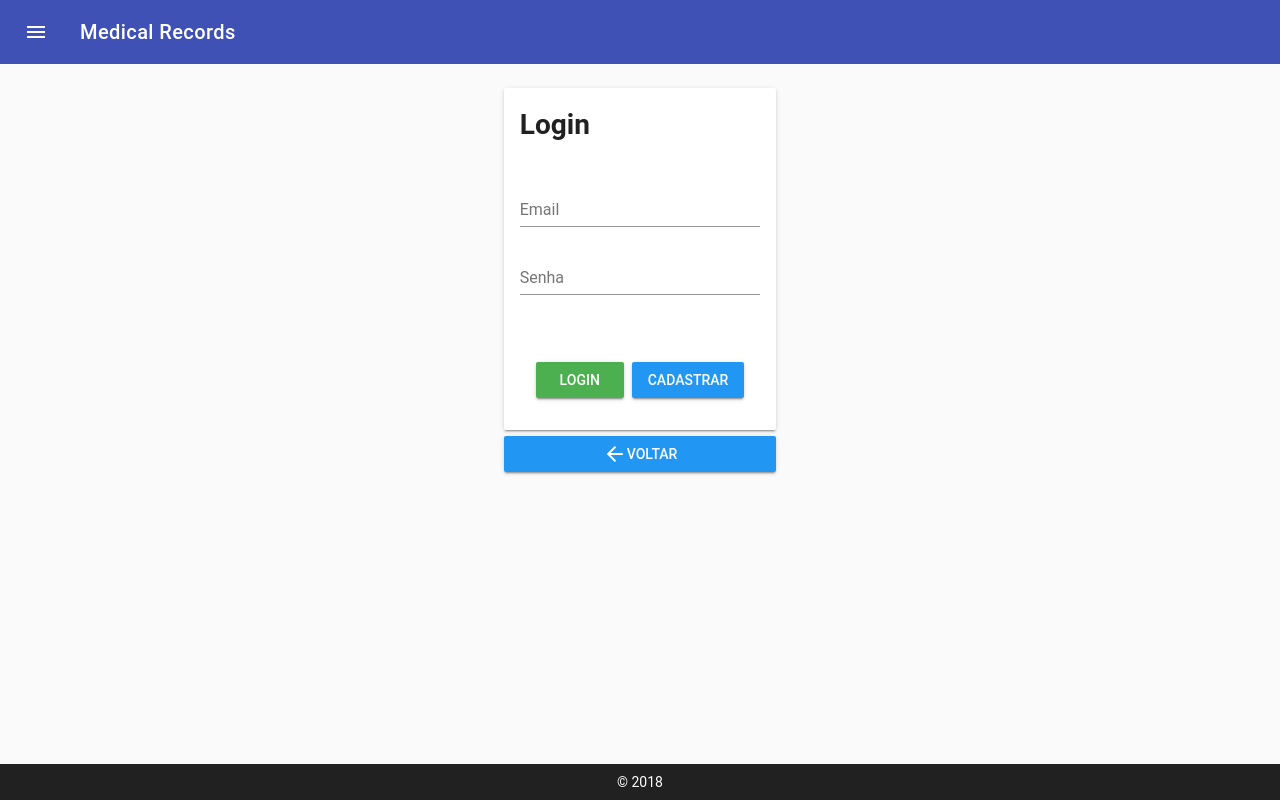
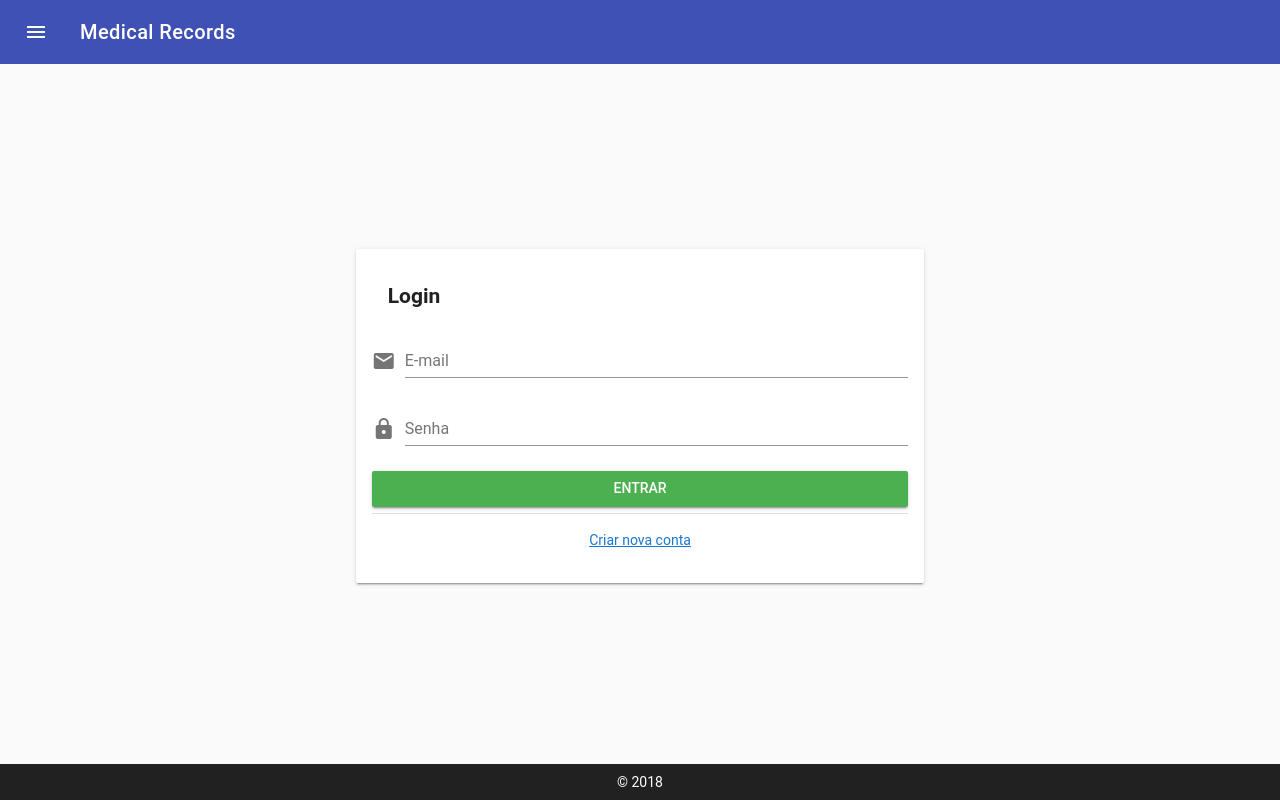
Before and after one commit to froeder/static, a Vue app: page /#/login in a window 1280 px wide. Built offline with nearby package versions, Linux system fonts and the light colour scheme.

Commit message:
Refactoring to better programming

```diff
--- a/src/App.vue
+++ b/src/App.vue
@@ -24,7 +24,7 @@
                     {
                         icon: 'home',
                         title: 'Home',
-                        linkpath: '/home'
+                        linkpath: '/internal'
                     },
                     {
                         icon: 'cloud_upload',
--- /dev/null
+++ b/src/components/Message.vue
@@ -0,0 +1,16 @@
+<template>
+    <v-snackbar v-model="show" :color="type" :timeout="timeout">
+        {{ text }}
+        <v-btn dark flat @click="show = false">Fechar</v-btn>
+    </v-snackbar>
+</template>
+<script>
+    export default {
+        props: ['text', 'type', 'show'],
+        data() {
+            return {
+                timeout: 6000
+            }
+        }
+    }
+</script>
--- a/src/main.js
+++ b/src/main.js
@@ -3,9 +3,12 @@ import App from './App.vue'
 import router from './router'
 import store from './store'
 import Vuetify from 'vuetify'
-import VeeValidate from 'vee-validate'
+import VeeValidate, {Validator} from 'vee-validate'
+import ptBR from 'vee-validate/dist/locale/pt_BR'
 import 'vuetify/dist/vuetify.min.css'
 import 'material-design-icons-iconfont/dist/material-design-icons.css'
+
+Validator.localize('pt_BR', ptBR)
 
 Vue.config.productionTip = false
 Vue.use(VeeValidate)
--- a/src/router.js
+++ b/src/router.js
@@ -1,14 +1,16 @@
 import Vue from 'vue'
 import Router from 'vue-router'
+
 import Home from './views/Home'
 import Login from './views/Login'
 import Register from './views/Register'
+import Internal from './views/Internal'
+import CreateExam from './views/CreateExam'
+
 import Confirmation from './views/Confirmation'
-import SendFile from './views/SendFile'
 import GenerateToken from './views/GenerateToken'
 import HistoryPatient from './views/HistoryPatient'
 import Logout from './views/Logout'
-import Initial from './views/Initial'
 import Token from './views/Token'
 
 Vue.use(Router)
@@ -16,14 +18,19 @@ Vue.use(Router)
 export default new Router({
     routes: [
         {
+            path: '/',
+            name: 'home',
+            component: Home
+        },
+        {
             path: '/login',
             name: 'login',
             component: Login
         },
         {
-            path: '/home',
-            name: 'home',
-            component: Home
+            path: '/internal',
+            name: 'internal',
+            component: Internal
         },
         {
             path: '/register',
@@ -36,17 +43,17 @@ export default new Router({
             component: Confirmation
         },
         {
-            path: '/upload_pdf',
-            name: 'sendFile',
-            component: SendFile
+            path: '/createExam',
+            name: 'createExam',
+            component: CreateExam
         },
         {
-            path: '/generate_token',
+            path: '/generateToken',
             name: 'generateToken',
             component: GenerateToken
         },
         {
-            path: '/history_patient',
+            path: '/history',
             name: 'historyPatient',
             component: HistoryPatient
         },
@@ -56,11 +63,6 @@ export default new Router({
             component: Logout
         },
         {
-            path: '/',
-            name: 'initial',
-            component: Initial
-        },
-        {
             path: '/token',
             name: 'token',
             component: Token
--- a/src/views/Home.vue
+++ b/src/views/Home.vue
@@ -1,21 +1,13 @@
 <template>
-    <v-container>
-        <v-card>
-            <v-card-title>
-               <h2>Meu Perfil</h2>
-            </v-card-title>
-            <v-card-text>
-                <p>Email: {{this.$store.state.user_logged}} </p>
-                <p>Último arquivo enviado: </p>
-            </v-card-text>
-        </v-card>
-    </v-container>
+    <v-jumbotron>
+        <v-container fill-height>
+            <v-layout align-center>
+                <v-flex text-xs-center>
+                    <div class="title mb-3">Como deseja acessar?</div>
+                    <v-btn large color="primary" to="/login">COMO PACIENTE</v-btn>
+                    <v-btn large color="secundary" to="/token">COMO MÉDICO</v-btn>
+                </v-flex>
+            </v-layout>
+        </v-container>
+    </v-jumbotron>
 </template>
-
-<script>
-//TODO: Fazer resumo do paciente
-    export default {
-        components: {
-        }
-    }
-</script>
--- a/src/views/Initial.vue
+++ /dev/null
@@ -1,17 +0,0 @@
-<template>
-    <v-container fluid>
-        <v-layout column align-center>
-        <v-card>
-            <v-card-title><h2>Escolha uma opção</h2>    </v-card-title>
-            <v-card-text>
-                <v-btn color="success" block to="/login">Login</v-btn>
-                <v-btn color="info" block to="/token">Token</v-btn>
-            </v-card-text>
-        </v-card>
-        </v-layout>
-    </v-container>
-</template>
-
-<script>
-//TODO: CRIAR COMPONENTE COM HEADERS E FOOTER PADRÕES
-</script>
--- /dev/null
+++ b/src/views/Internal.vue
@@ -0,0 +1,15 @@
+<template>
+    <v-jumbotron>
+        <v-container fill-height>
+            <v-layout align-center>
+                <v-flex text-xs-center>
+                    <h3 class="display-3">Bem-vindo ao Medical Records</h3>
+                    <span class="subheading">
+                        Adicione aqui todos os seus exames médicos
+                    </span>
+                    <v-btn color="primary" to="/createExam">COMEÇAR AGORA</v-btn>
+                </v-flex>
+            </v-layout>
+        </v-container>
+    </v-jumbotron>
+</template>
--- a/src/views/Login.vue
+++ b/src/views/Login.vue
@@ -1,54 +1,72 @@
 <template>
-    <v-container fluid>
-        <v-slide-y-transition mode="out-in">
-            <v-layout column align-center>
-                <v-form autocomplete="off">
+    <v-container fill-height>
+        <v-layout row align-center>
+            <v-flex text-xs-center sm8 offset-sm2 md6 offset-md3>
                 <v-card>
+                    <v-card-text>
                         <v-card-title>
-                            <h1>Login</h1>
+                            <h2>Login</h2>
                         </v-card-title>
+                        <v-form autocomplete="off" v-on:submit.prevent="submit">
+                            <v-text-field prepend-icon="email" name="email" label="E-mail" type="text"
+                                          v-model="credentials.email" :error-messages="errors.collect('E-mail')"
+                                          v-validate="'required|email'" data-vv-name="E-mail"></v-text-field>
+
+                            <v-text-field prepend-icon="lock" name="password" label="Senha" type="password"
+                                          v-model="credentials.password" :error-messages="errors.collect('Senha')"
+                                          v-validate="'required'" data-vv-name="Senha"></v-text-field>
+
+                            <v-btn color="success" block type="submit" :disabled="errors.any()">ENTRAR</v-btn>
+                            <v-divider></v-divider>
                             <v-card-text>
-                            <v-text-field id="email" name="email" label="Email" type="text" v-model="credentials.email" required=""></v-text-field>
-                            <v-text-field id="password" name="password" label="Senha" type="password" v-model="credentials.password"
-                                          required=""></v-text-field>
-                            <v-alert :value="true" type="error" v-if="authorization == 'error'">
-                                Erro ao fazer login
-                            </v-alert>
+                                <router-link to="/register">Criar nova conta</router-link>
                             </v-card-text>
-                        <v-card-actions>
-                            <v-container>
-                                <v-btn color="success" @click="submit">Login</v-btn>
-                                <v-btn to="/register" color="info">Cadastrar</v-btn>
-                            </v-container>
-                        </v-card-actions>
+                        </v-form>
+                        <message :show="message.show" :text="message.text" :type="message.type"/>
+                    </v-card-text>
                 </v-card>
-                    <v-btn color="info" block to="/">
-                    <v-icon>arrow_back</v-icon>
-                    Voltar</v-btn>
-                </v-form>
+            </v-flex>
         </v-layout>
-        </v-slide-y-transition>
+
     </v-container>
 </template>
 
 <script>
-    /* eslint-disable no-console */
+    import events from '../events'
+    import Message from '../components/Message'
+
     export default {
-        data: () => ({
+        $_veeValidate: {
+            validator: 'new'
+        },
+        components: {
+            Message
+        },
+        data() {
+            return {
                 credentials: {},
-            authorization: ''
-        }),
+                message: {
+                    show: false,
+                    text: '',
+                    type: 'info'
+                }
+            }
+        },
         methods: {
             async submit() {
+                const isValid = await this.$validator.validateAll()
+                if (isValid) {
+                    this.login()
+                }
+            },
+            async login() {
                 try {
-                    await this.$store.dispatch('LOGIN', this.credentials)
-                    this.$router.push({path: '/home'})
-                    console.log(this.$store.state.user_logged)
-                    this.authorization = 'true'
+                    await this.$store.dispatch(events.actions.LOGIN, this.credentials)
+                    this.$router.push({path: '/internal'})
                 } catch (err) {
-                    //TODO EXIBIR MENSAGEM DE ERRO NA TELA ATRAVES DE UM TOAST OU ALGO DO TIPO
-                    console.log(err)
-                    this.authorization = 'error'
+                    this.message.show = true
+                    this.message.text = 'Email ou senha inválidos'
+                    this.message.type = 'error'
                 }
             }
         }
```
Also changed, not shown: src/commons/Header.vue (deleted, +0 -9 lines), src/views/CreateExam.vue (renamed from src/views/SendFile.vue). Lines whose indentation alone changed are shown as unchanged.
